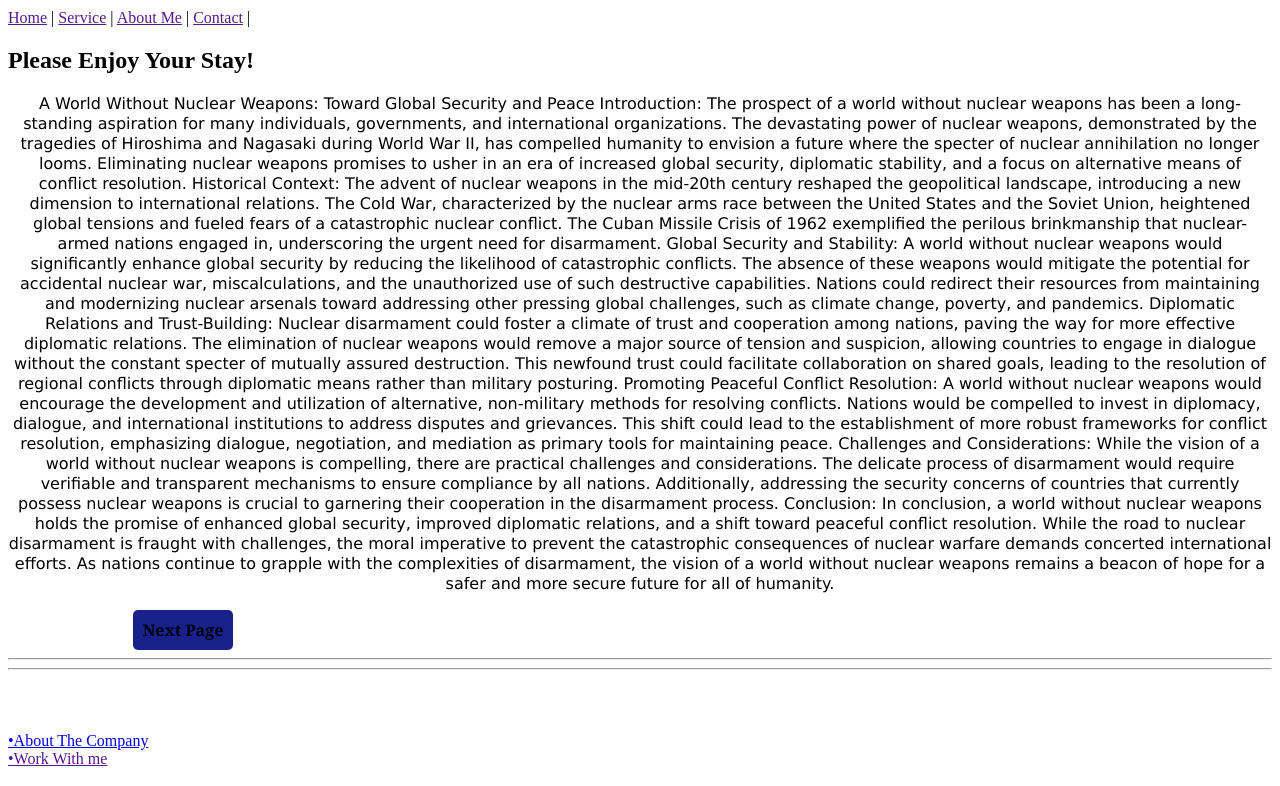
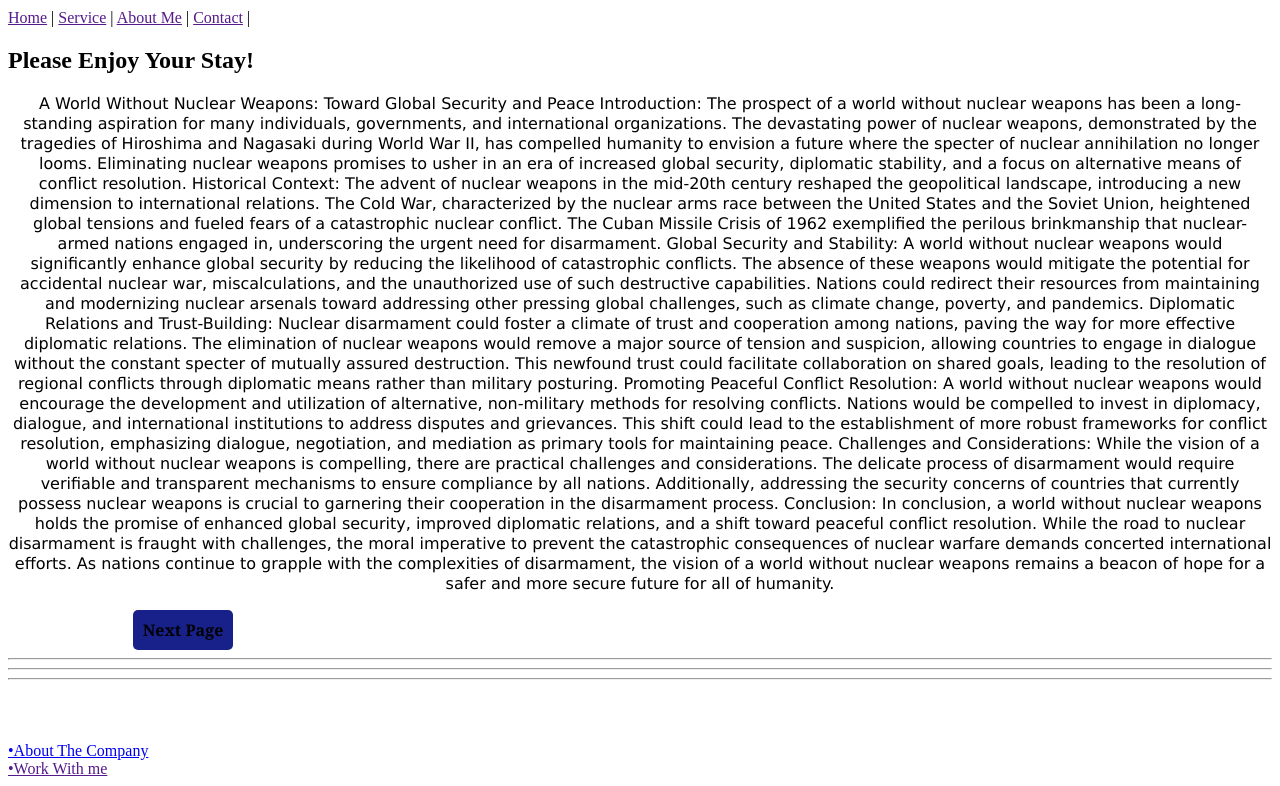
Before and after one commit to Biruk-bit-web/Number-Guessing-game, a plain HTML site: page index.html in a window 1280 px wide. Shown: the part 75-861 px from the top of the page. Drawn offline with Linux system fonts and the light colour scheme.

Commit message:
update index.html

```diff
--- a/index.html
+++ b/index.html
@@ -41,7 +41,7 @@
       In conclusion, a world without nuclear weapons holds the promise of enhanced global security, improved diplomatic relations, and a shift toward peaceful conflict resolution. While the road to nuclear disarmament is fraught with challenges, the moral imperative to prevent the catastrophic consequences of nuclear warfare demands concerted international efforts. As nations continue to grapple with the complexities of disarmament, the vision of a world without nuclear weapons remains a beacon of hope for a safer and more secure future for all of humanity.</p>
 
       <button type="submit">Next Page</button>
-      <hr /><hr />
+      <hr /><hr /> <hr />
       <br /> <br /><br />
       <a href="#" style="text-align: center;">•About The Company </a> <br />
       <a href="">•Work With me</a>
```
